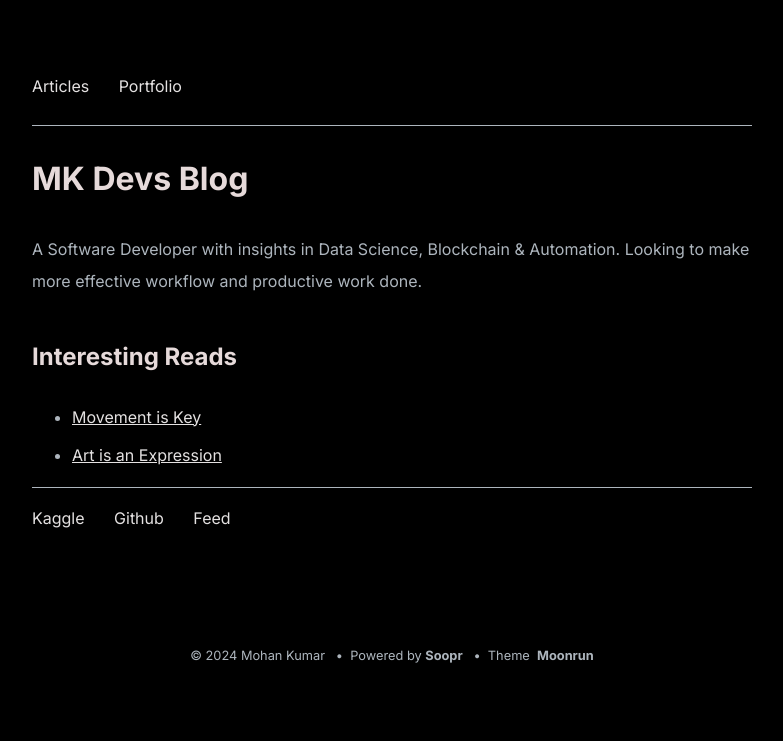
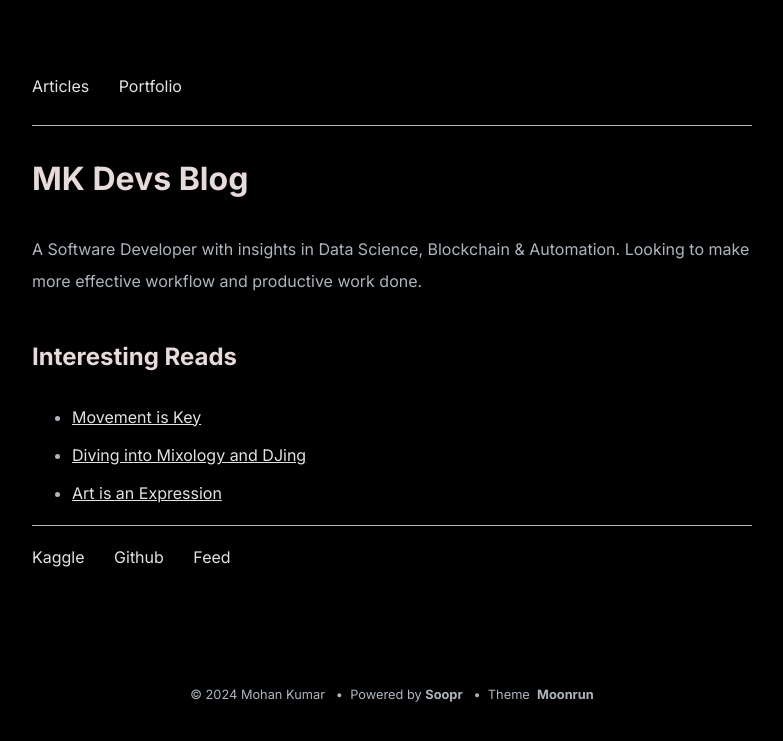
Before and after one commit to mk-xvi/mk-devc.github.io, a Jekyll site: the page built from index.md, in a window 1280 px wide. Shown: the top 741 px of the page, without its empty margins (248-1031 px from the left). Built offline with Jekyll 4.4.1, drawn with Linux system fonts in a browser that asks for light colours.

Commit message:
Update home.yml

```diff
--- a/_data/home.yml
+++ b/_data/home.yml
@@ -74,7 +74,7 @@ footer_entries:
 misc_entries:
   - title: Movement is Key
     url: movement
-#  - title: Let Me Be Your Guide in KL
-#    url: false
+  - title: Diving into Mixology and DJing
+    url: mixology&dj
   - title: Art is an Expression
     url: art
```
